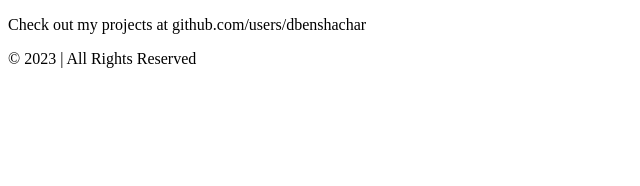
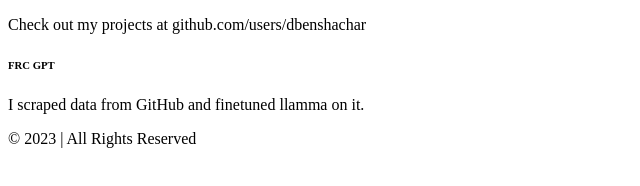
Before and after one commit to dbenshachar/starter_pack, a plain HTML site: page portfolio.html in a window 1280 px wide. Shown: the whole page, without its empty margins (0-640 px from the left). Drawn offline with Linux system fonts and the light colour scheme.

Commit message:
feat: add project to portfolio.

```diff
--- a/portfolio.html
+++ b/portfolio.html
@@ -5,6 +5,10 @@
   </head>
   <body>
     <main><p>Check out my projects at github.com/users/dbenshachar</p></main>
+    <div class="project">
+        <h6>FRC GPT</h6>
+        <p>I scraped data from GitHub and finetuned llamma on it.</p>
+    </div>
     <footer>© 2023 <Personal Website Name> | All Rights Reserved</footer>
   </body>
 </html>
```
